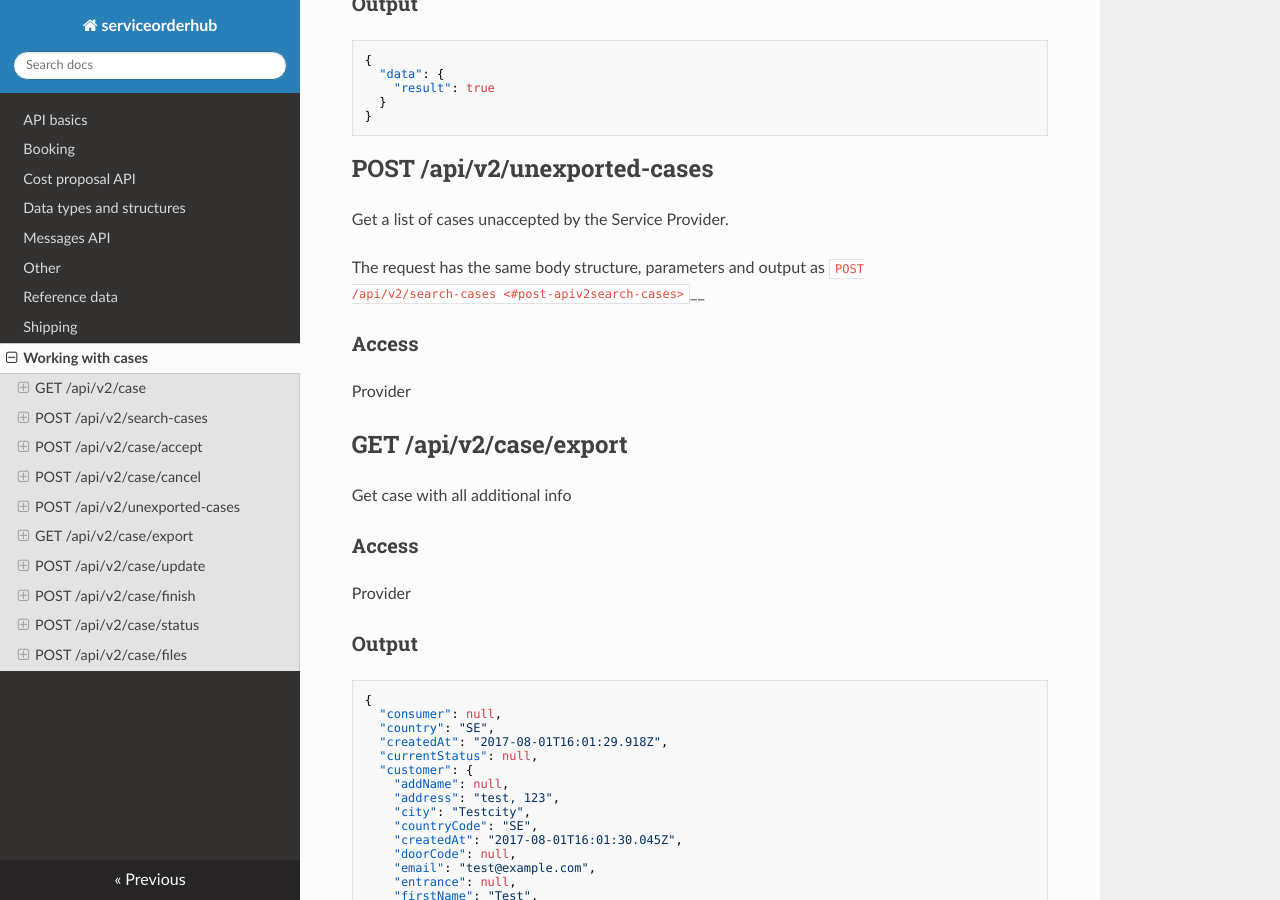
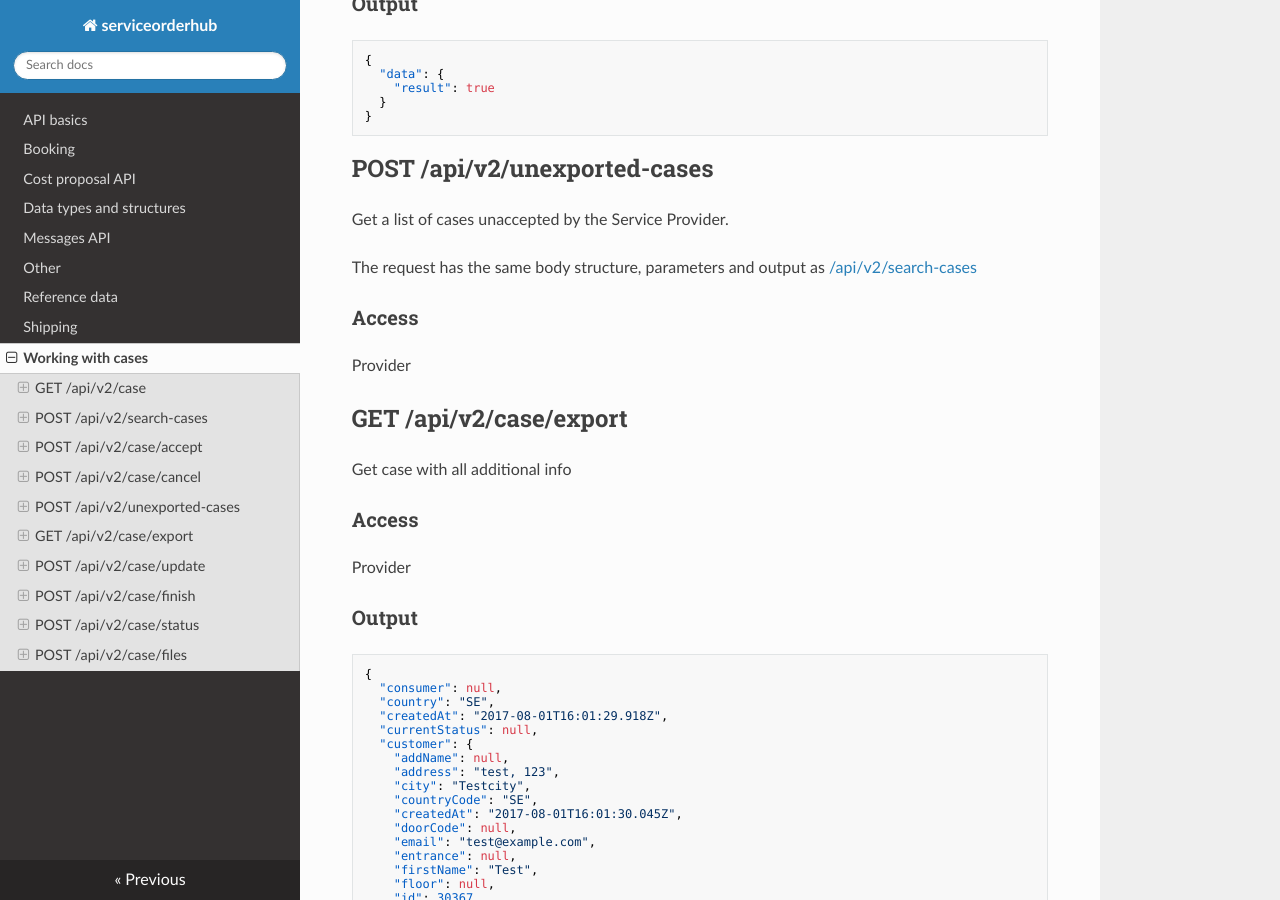
Before and after one commit to infocareworkshop/serviceorderhub-docs, an MkDocs documentation site: the page built from docs/Working with cases.md, in a window 1280 px wide and 900 px high, scrolled down 4781 px. Built offline with MkDocs 1.6.1, drawn with Linux system fonts in a browser that asks for light colours; nearby versions of some CDN libraries.

Commit message:
Fix link

```diff
--- a/docs/Working with cases.md
+++ b/docs/Working with cases.md
@@ -276,8 +276,7 @@ Provider
 
 Get a list of cases unaccepted by the Service Provider.
 
-The request has the same body structure, parameters and output as `POST
-/api/v2/search-cases <#post-apiv2search-cases>`__
+The request has the same body structure, parameters and output as [/api/v2/search-cases](Working with cases.md#post-apiv2search-cases)
 
 ### Access
 
```
